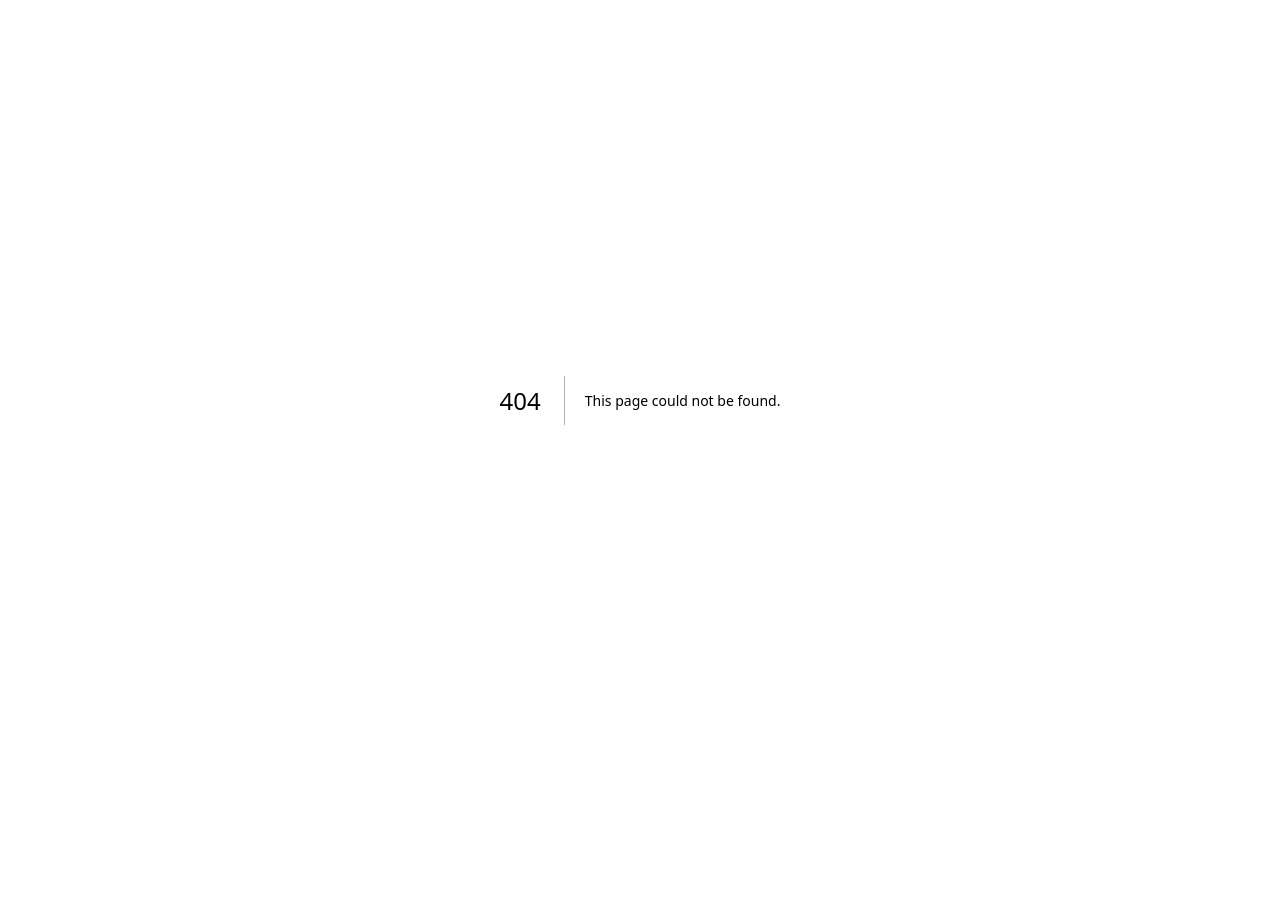
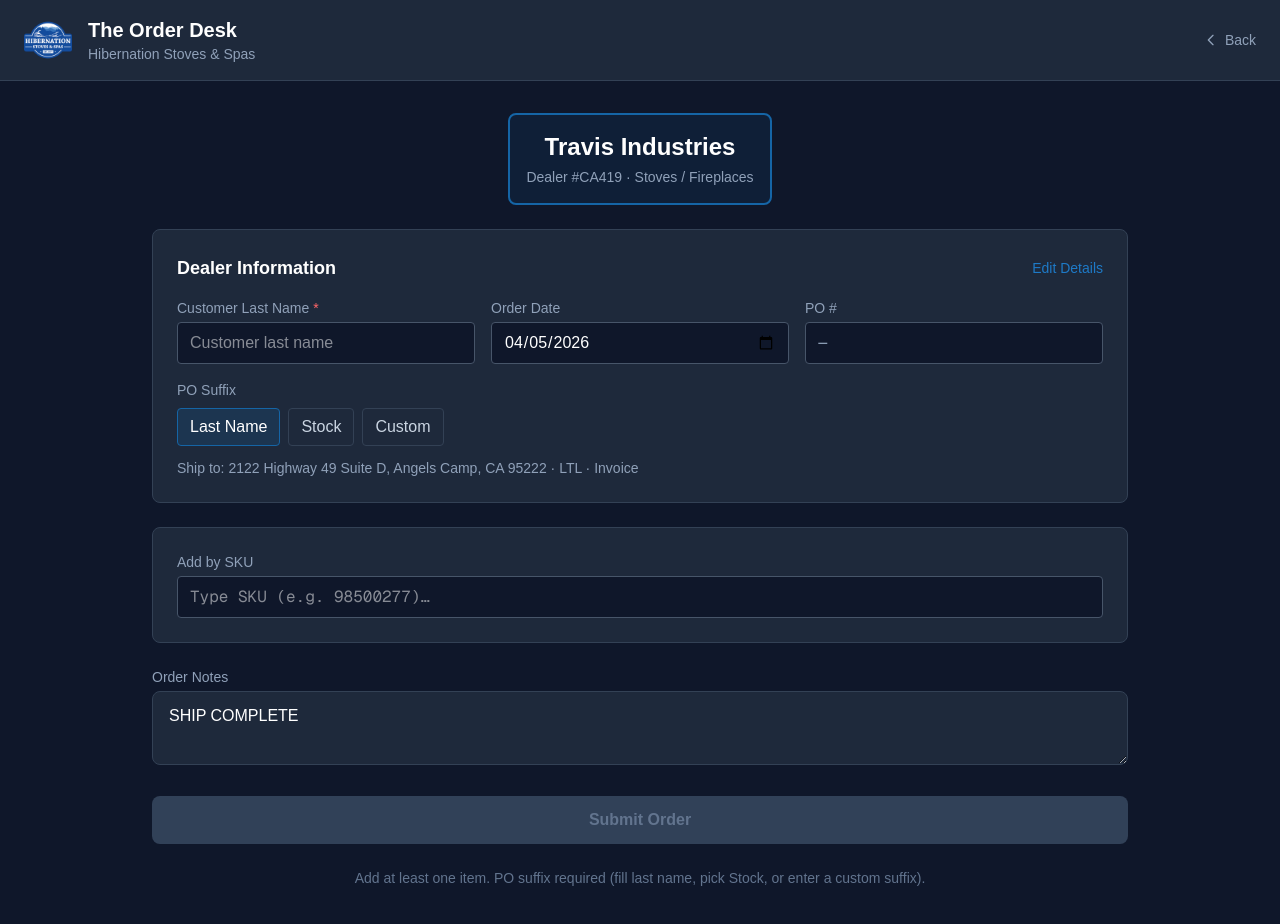
Before and after one commit to jeremyc831/vendor-orders, a Next.js app: page /travis/stoves in a window 1280 px wide. Before the commit this address had no page. Shown: the top 924 px of the page. Before the commit the page ends 800 px from the top, so only its background shows below. Built offline with nearby package versions, Linux system fonts and the light colour scheme.

Commit message:
Add /travis/stoves page

```diff
--- /dev/null
+++ b/src/app/travis/stoves/page.tsx
@@ -0,0 +1,38 @@
+'use client';
+
+import { useRouter } from 'next/navigation';
+import Image from 'next/image';
+import TravisOrderForm from '@/components/TravisOrderForm';
+
+export default function TravisStovesPage() {
+  const router = useRouter();
+
+  const goHome = () => router.push('/');
+
+  return (
+    <div className="min-h-screen">
+      <header className="bg-card border-b border-card-border px-6 py-4 flex items-center justify-between">
+        <div className="flex items-center gap-4 cursor-pointer" onClick={goHome}>
+          <Image src="/hibernation-logo.png" alt="Hibernation" width={48} height={48} className="rounded" />
+          <div>
+            <h1 className="text-xl font-bold text-white">The Order Desk</h1>
+            <p className="text-sm text-slate-400">Hibernation Stoves & Spas</p>
+          </div>
+        </div>
+        <button
+          onClick={goHome}
+          className="flex items-center gap-1.5 text-sm text-slate-400 hover:text-white transition"
+        >
+          <svg className="w-4 h-4" fill="none" stroke="currentColor" viewBox="0 0 24 24">
+            <path strokeLinecap="round" strokeLinejoin="round" strokeWidth={2} d="M15 19l-7-7 7-7" />
+          </svg>
+          Back
+        </button>
+      </header>
+
+      <main className="max-w-5xl mx-auto px-6 py-8">
+        <TravisOrderForm onOrderSent={goHome} />
+      </main>
+    </div>
+  );
+}
```
